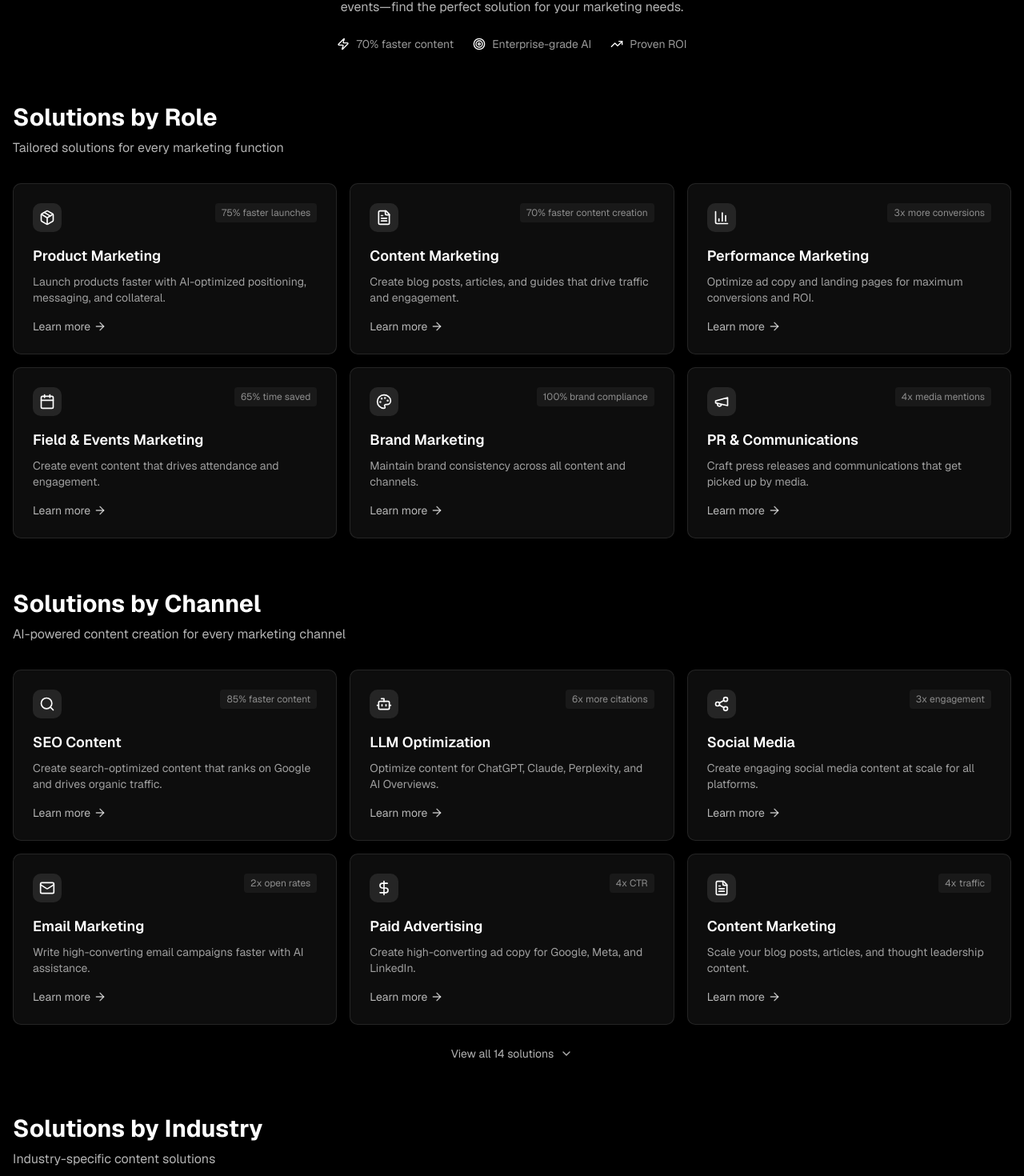
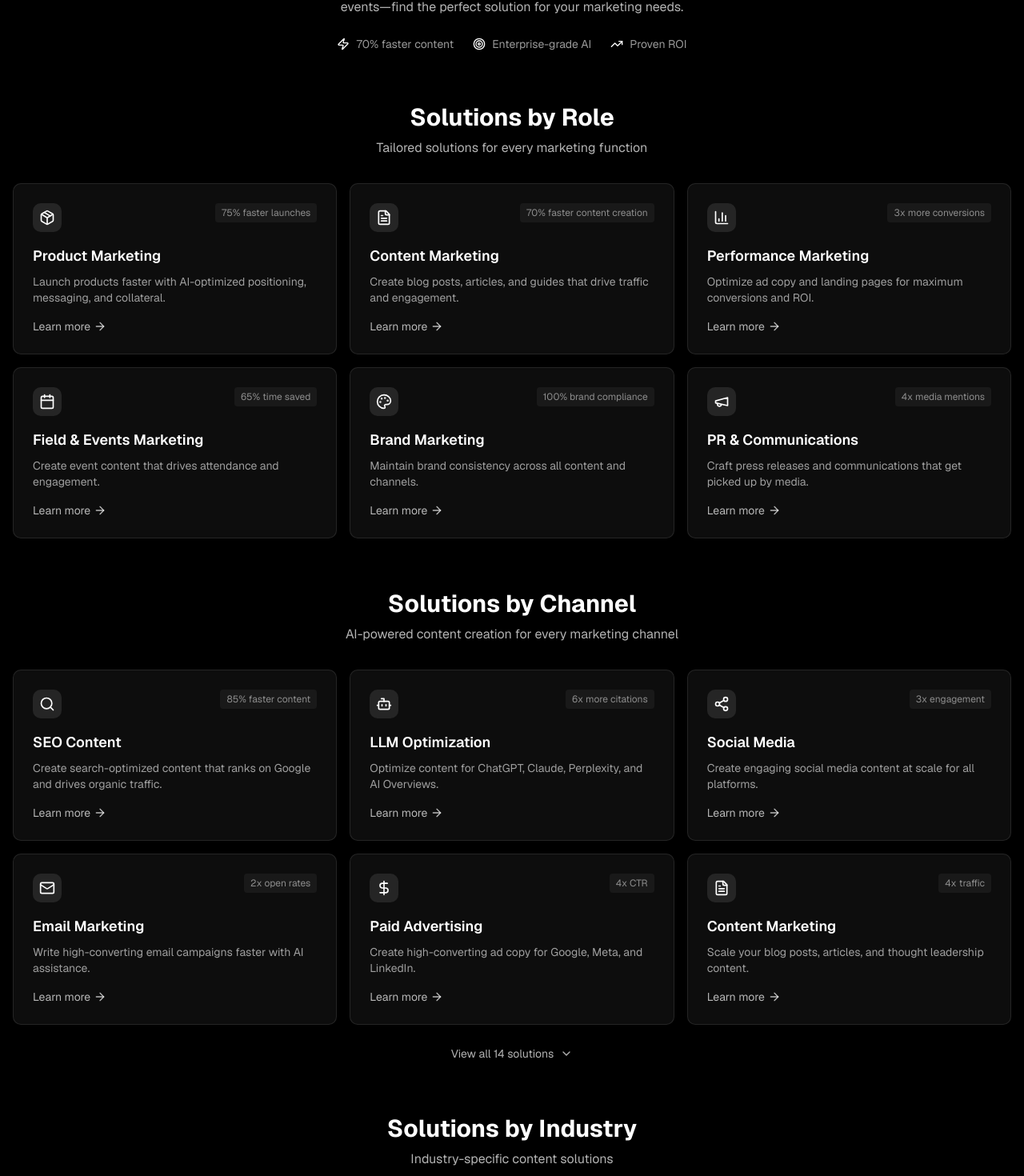
Before and after one commit to futuremindsmedia/writeworks-marketing, a Next.js app: page /solutions in a window 1280 px wide. Shown: the part 320-1790 px from the top of the page at 80% size. Built offline with nearby package versions, Linux system fonts and the light colour scheme.

Commit message:
Center section headings on solutions page
Co-authored-by: futuremindsmedia <23410760+futuremindsmedia@users.noreply.github.com>

```diff
--- a/app/solutions/page.tsx
+++ b/app/solutions/page.tsx
@@ -256,7 +256,7 @@ export default function SolutionsPage() {
 
       {/* Solutions by Role */}
       <section className="max-w-7xl mx-auto px-4 pb-16">
-        <div className="mb-8">
+        <div className="mb-8 text-center">
           <h2 className="text-2xl md:text-3xl font-bold text-white mb-2">Solutions by Role</h2>
           <p className="text-white/70">Tailored solutions for every marketing function</p>
         </div>
@@ -297,7 +297,7 @@ export default function SolutionsPage() {
 
       {/* Solutions by Channel */}
       <section className="max-w-7xl mx-auto px-4 pb-16">
-        <div className="mb-8">
+        <div className="mb-8 text-center">
           <h2 className="text-2xl md:text-3xl font-bold text-white mb-2">Solutions by Channel</h2>
           <p className="text-white/70">AI-powered content creation for every marketing channel</p>
         </div>
@@ -338,7 +338,7 @@ export default function SolutionsPage() {
 
       {/* Solutions by Industry */}
       <section className="max-w-7xl mx-auto px-4 pb-16">
-        <div className="mb-8">
+        <div className="mb-8 text-center">
           <h2 className="text-2xl md:text-3xl font-bold text-white mb-2">Solutions by Industry</h2>
           <p className="text-white/70">Industry-specific content solutions</p>
         </div>
```
